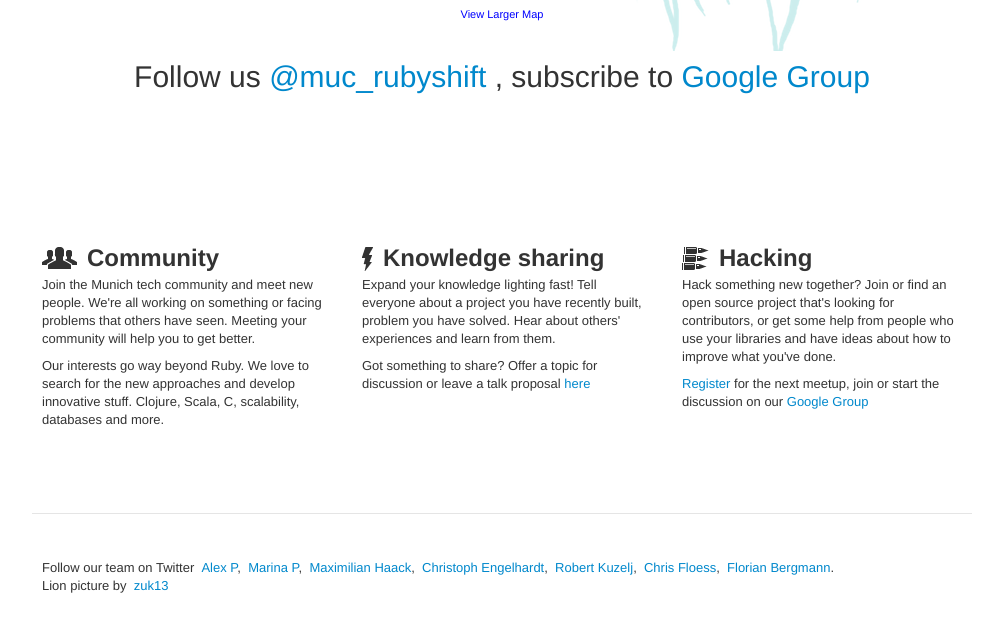
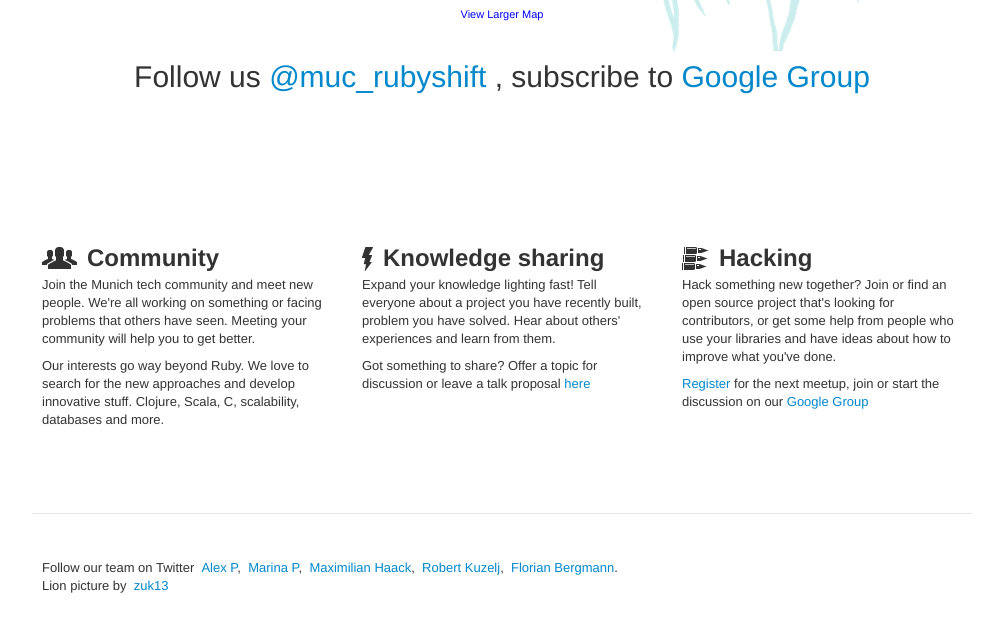
Before and after one commit to munichrubyshift/munichrubyshift.github.com, a Jekyll site: the page built from index.html, in a window 1280 px wide, cut to the strip 1149-1817 px from the top of the page. Shown: the top 632 px of the strip, without its empty margins (138-1141 px from the left). Built offline with Jekyll 4.4.1, drawn with Linux system fonts in a browser that asks for light colours; some web fonts are replaced.

Commit message:
Cleaning up organizer list

```diff
--- a/index.html
+++ b/index.html
@@ -94,9 +94,7 @@
       &nbsp;<a href='http://twitter.com/ifesdjeen'>Alex P</a>,
       &nbsp;<a href='http://twitter.com/entropyfw'>Marina P</a>,
       &nbsp;<a href='https://twitter.com/coffeejunk'>Maximilian Haack</a>,
-      &nbsp;<a href='https://twitter.com/hidden_features'>Christoph Engelhardt</a>,
       &nbsp;<a href='https://twitter.com/kuzrob'>Robert Kuzelj</a>,
-      &nbsp;<a href='https://twitter.com/flooose'>Chris Floess</a>,
       &nbsp;<a href='https://twitter.com/flobby'>Florian Bergmann</a>.
       <br />
       Lion picture by
```
